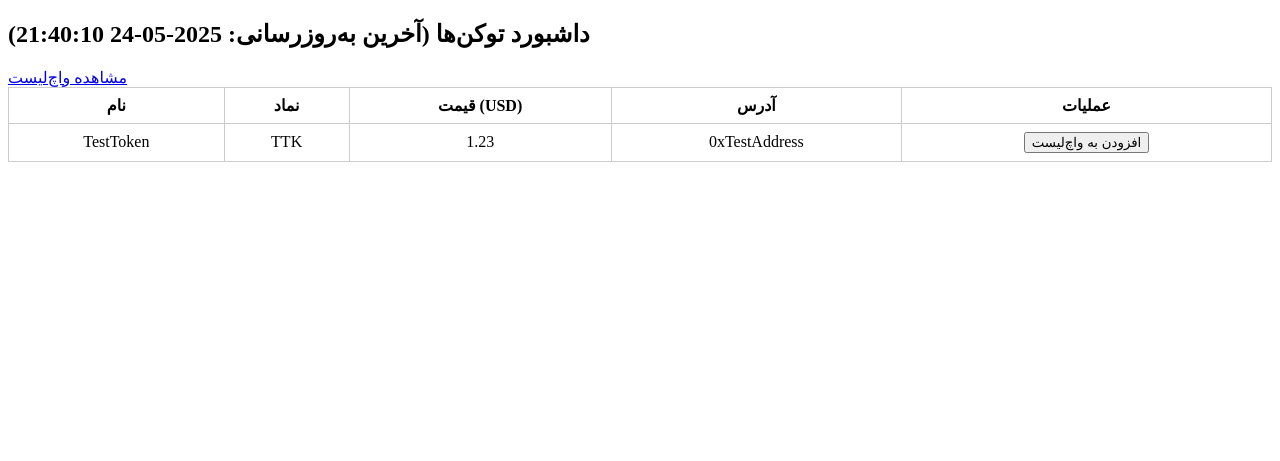
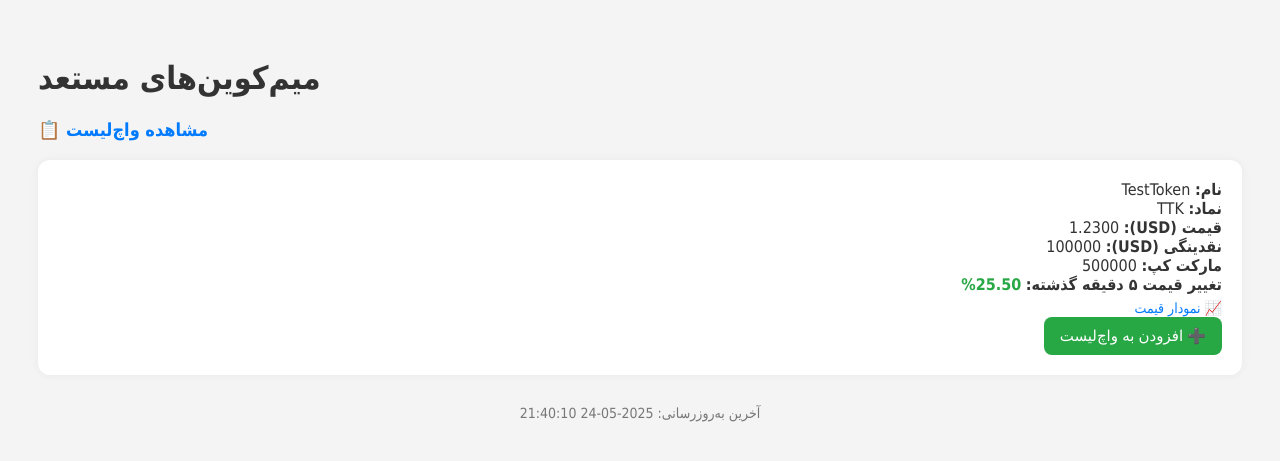
Before and after one commit to tmg1981/mim, a Flask app: page / in a window 1280 px wide. Shown: the top 461 px of the page. Run offline with Flask 3, Linux system fonts and the light colour scheme; data that the repository does not hold is empty.

Commit message:
اصلاح 13:18

```diff
--- a/app.py
+++ b/app.py
@@ -1,4 +1,4 @@
-from flask import Flask, render_template, request, jsonify
+from flask import Flask, render_template, request, redirect, url_for, jsonify
 import requests
 from datetime import datetime
 import pytz
@@ -7,21 +7,13 @@ import json
 
 app = Flask(__name__)
 
-# متغیرهای محیطی تلگرام
+# متغیرهای محیطی برای تلگرام
 TELEGRAM_BOT_TOKEN = os.getenv("TELEGRAM_BOT_TOKEN")
 TELEGRAM_CHAT_ID = os.getenv("TELEGRAM_CHAT_ID")
 
-FILTERS_FILE = "filters.json"
 WATCHLIST_FILE = "watchlist.json"
 
-def load_filters():
-    try:
-        with open(FILTERS_FILE, "r", encoding="utf-8") as f:
-            return json.load(f)
-    except Exception as e:
-        print("Error loading filters:", e)
-        return {}
-
+# بارگذاری واچ‌لیست از فایل
 def load_watchlist():
     try:
         with open(WATCHLIST_FILE, "r", encoding="utf-8") as f:
@@ -29,12 +21,63 @@ def load_watchlist():
     except:
         return set()
 
+# ذخیره واچ‌لیست در فایل
 def save_watchlist(watchlist):
     with open(WATCHLIST_FILE, "w", encoding="utf-8") as f:
-        json.dump(list(watchlist), f, ensure_ascii=False)
+        json.dump(list(watchlist), f, ensure_ascii=False, indent=2)
 
 watchlist = load_watchlist()
 
+# تابع نمونه برای گرفتن توکن‌ها از API DexScreener
+def get_tokens():
+    url = "https://api.dexscreener.com/latest/dex/tokens"
+    try:
+        response = requests.get(url)
+        data = response.json()
+        tokens = []
+        # یک مثال ساده برای نمونه (بسته به ساختار واقعی API ممکنه نیاز به اصلاح داشته باشه)
+        for item in data.get("pairs", []):
+            tokens.append({
+                "name": item.get("token0", {}).get("name", "نامشخص"),
+                "symbol": item.get("token0", {}).get("symbol", "???"),
+                "price_usd": float(item.get("priceUsd", 0)),
+                "liquidity_usd": float(item.get("liquidityUsd", 0)),
+                "market_cap": float(item.get("marketCap", 0)),
+                "price_change_5m": float(item.get("priceChange", 0)),
+                "address": item.get("token0", {}).get("address"),
+            })
+        # اضافه کردن توکن تستی برای اطمینان
+        tokens.insert(0, {
+            "name": "TestToken",
+            "symbol": "TTK",
+            "price_usd": 1.23,
+            "liquidity_usd": 100000,
+            "market_cap": 500000,
+            "price_change_5m": 25.5,
+            "address": "0xTestAddress"
+        })
+        return tokens
+    except Exception as e:
+        print(f"Error fetching tokens: {e}")
+        # بازگشت لیست خالی یا توکن تستی در صورت خطا
+        return [{
+            "name": "TestToken",
+            "symbol": "TTK",
+            "price_usd": 1.23,
+            "liquidity_usd": 100000,
+            "market_cap": 500000,
+            "price_change_5m": 25.5,
+            "address": "0xTestAddress"
+        }]
+
+# تبدیل زمان به ساعت محلی تهران
+def get_local_time():
+    local_tz = pytz.timezone("Asia/Tehran")
+    now_utc = datetime.utcnow()
+    now_local = now_utc.replace(tzinfo=pytz.utc).astimezone(local_tz)
+    return now_local.strftime("%Y-%m-%d %H:%M:%S")
+
+# تابع ارسال پیام به تلگرام با لاگ‌گذاری
 def send_telegram_message(message):
     if not TELEGRAM_BOT_TOKEN or not TELEGRAM_CHAT_ID:
         print("Telegram bot token or chat ID not set!")
@@ -46,133 +89,56 @@ def send_telegram_message(message):
         "parse_mode": "HTML"
     }
     try:
-        r = requests.post(url, data=payload)
-        if not r.ok:
-            print("Telegram API error:", r.text)
-        return r.ok
+        response = requests.post(url, data=payload)
+        if response.ok:
+            print("Telegram message sent successfully.")
+            return True
+        else:
+            print(f"Telegram API error: {response.status_code} {response.text}")
+            return False
     except Exception as e:
-        print("Exception sending telegram message:", e)
+        print(f"Error sending telegram message: {e}")
         return False
-
-def get_local_time():
-    local_tz = pytz.timezone("Asia/Tehran")
-    now_utc = datetime.utcnow()
-    now_local = now_utc.replace(tzinfo=pytz.utc).astimezone(local_tz)
-    return now_local.strftime("%Y-%m-%d %H:%M:%S")
-
-def get_tokens_from_dexscreener():
-    url = "https://api.dexscreener.io/latest/dex/tokens"
-    try:
-        response = requests.get(url)
-        data = response.json()
-        tokens_raw = data.get("tokens", [])
-    except Exception as e:
-        print("Error fetching from DexScreener:", e)
-        tokens_raw = []
-
-    tokens = []
-
-    for t in tokens_raw:
-        try:
-            token = {
-                "token_name": t.get("name") or "نامشخص",
-                "token_symbol": t.get("symbol") or "نامشخص",
-                "price_usd": float(t.get("priceUsd") or 0),
-                "liquidity": float(t.get("liquidityUsd") or 0),
-                "market_cap": float(t.get("marketCapUsd") or 0),
-                "price_change_5m": float(t.get("priceChange") or 0),
-                "address": t.get("address") or None,
-                "mint_count": t.get("mintCount") or 0,
-                "social_score": t.get("socialScore") or 0,
-                "watchlist_count": t.get("watchlistCount") or 0,
-                "liquidity_to_marketcap_ratio": (float(t.get("liquidityUsd") or 0) / float(t.get("marketCapUsd") or 1)) if t.get("marketCapUsd") else 0,
-                "volume_24h": float(t.get("volumeUsd") or 0),
-                "liquidity_locked": t.get("liquidityLocked", False),
-                "creator_token_count": t.get("creatorTokenCount") or 0
-            }
-            tokens.append(token)
-        except Exception as e:
-            print("Error parsing token:", e)
-            continue
-
-    # اضافه کردن توکن تستی
-    test_token = {
-        "token_name": "TestToken",
-        "token_symbol": "TTK",
-        "price_usd": 1.23,
-        "liquidity": 100000,
-        "market_cap": 500000,
-        "price_change_5m": 25.5,
-        "address": "0xTestAddress",
-        "mint_count": 1,
-        "social_score": 80,
-        "watchlist_count": 15,
-        "liquidity_to_marketcap_ratio": 0.2,
-        "volume_24h": 60000,
-        "liquidity_locked": True,
-        "creator_token_count": 3
-    }
-    tokens.insert(0, test_token)
-
-    return tokens
-
-def filter_tokens(tokens, filters):
-    filtered = []
-    for token in tokens:
-        if token["liquidity"] < filters.get("min_liquidity_usd", 0):
-            continue
-        if token["mint_count"] > filters.get("max_mint_count", 9999):
-            continue
-        if token["social_score"] < filters.get("min_social_score", 0):
-            continue
-        if token["watchlist_count"] < filters.get("min_watchlist_count", 0):
-            continue
-        if token["liquidity_to_marketcap_ratio"] > filters.get("max_liquidity_to_marketcap_ratio", 9999):
-            continue
-        if token["price_change_5m"] < filters.get("price_change_5m_threshold", -9999):
-            continue
-        if token["volume_24h"] < filters.get("min_volume_24h", 0):
-            continue
-        if filters.get("lock_liquidity_required", False) and not token["liquidity_locked"]:
-            continue
-        if token["creator_token_count"] < filters.get("creator_min_tokens", 0):
-            continue
-
-        filtered.append(token)
-    return filtered
 
 @app.route("/", methods=["GET"])
 def index():
-    filters = load_filters()
-    tokens = get_tokens_from_dexscreener()
-    tokens = filter_tokens(tokens, filters)
+    tokens = get_tokens()
     last_updated = get_local_time()
     return render_template("index.html", tokens=tokens, last_updated=last_updated)
 
-@app.route("/watchlist", methods=["POST"])
+@app.route("/watchlist", methods=["GET"])
+def show_watchlist():
+    tokens = get_tokens()
+    # فیلتر کردن توکن‌ها بر اساس واچ‌لیست
+    watched_tokens = [t for t in tokens if t.get("address") in watchlist]
+    last_updated = get_local_time()
+    return render_template("watchlist.html", tokens=watched_tokens, last_updated=last_updated)
+
+@app.route("/watchlist/add", methods=["POST"])
 def add_to_watchlist():
     data = request.get_json()
     address = data.get("address")
     if not address:
-        return jsonify({"status": "error", "message": "آدرس توکن ارسال نشده"}), 400
-
+        return jsonify({"status": "error", "message": "Address not provided"}), 400
     if address not in watchlist:
         watchlist.add(address)
         save_watchlist(watchlist)
-        message = f"توکن با آدرس <b>{address}</b> به واچ‌لیست اضافه شد."
+        message = f"توکن <b>{address}</b> به واچ‌لیست اضافه شد."
         send_telegram_message(message)
-        return jsonify({"status": "ok"})
-    else:
-        return jsonify({"status": "exists"})
+    return jsonify({"status": "ok"})
 
-@app.route("/watchlist", methods=["GET"])
-def show_watchlist():
-    filters = load_filters()
-    tokens = get_tokens_from_dexscreener()
-    tokens = filter_tokens(tokens, filters)
-    tokens_in_watchlist = [t for t in tokens if t["address"] in watchlist]
-    last_updated = get_local_time()
-    return render_template("watchlist.html", tokens=tokens_in_watchlist, last_updated=last_updated)
+@app.route("/watchlist/remove", methods=["POST"])
+def remove_from_watchlist():
+    data = request.get_json()
+    address = data.get("address")
+    if not address:
+        return jsonify({"status": "error", "message": "Address not provided"}), 400
+    if address in watchlist:
+        watchlist.remove(address)
+        save_watchlist(watchlist)
+        message = f"توکن <b>{address}</b> از واچ‌لیست حذف شد."
+        send_telegram_message(message)
+    return jsonify({"status": "ok"})
 
 if __name__ == "__main__":
-    app.run(host="0.0.0.0", port=10000)
+    app.run(host="0.0.0.0", port=10000, debug=True)
--- a/templates/index.html
+++ b/templates/index.html
@@ -2,62 +2,132 @@
 <html lang="fa">
 <head>
     <meta charset="UTF-8" />
-<title>داشبورد توکن‌ها</title>
+    <title>میم‌کوین‌های مستعد</title>
     <style>
-table {border-collapse: collapse; width: 100%;}
-th, td {border: 1px solid #ccc; padding: 8px; text-align: center;}
-button {cursor: pointer;}
+        body {
+            font-family: "Tahoma", sans-serif;
+            background-color: #f4f4f4;
+            padding: 30px;
+            color: #333;
+        }
+        .token {
+            background-color: #fff;
+            padding: 20px;
+            margin-bottom: 15px;
+            border-radius: 12px;
+            box-shadow: 0 0 10px rgba(0,0,0,0.05);
+            direction: rtl;
+        }
+        button {
+            padding: 10px 16px;
+            border: none;
+            background-color: #28a745;
+            color: white;
+            font-size: 15px;
+            border-radius: 8px;
+            cursor: pointer;
+            transition: background-color 0.3s ease;
+        }
+        button:hover {
+            background-color: #218838;
+        }
+        .timestamp {
+            font-size: 14px;
+            color: #777;
+            margin-top: 30px;
+            text-align: center;
+        }
+        .price-change {
+            font-weight: bold;
+        }
+        .price-positive {
+            color: #28a745;
+        }
+        .price-negative {
+            color: #dc3545;
+        }
+        .chart-link {
+            display: inline-block;
+            margin-top: 6px;
+            font-size: 14px;
+            text-decoration: none;
+            color: #007bff;
+        }
+        .chart-link:hover {
+            text-decoration: underline;
+        }
+        .msg {
+            color: green;
+            margin-top: 8px;
+            font-size: 14px;
+            display: none;
+        }
+        .watchlist-link {
+            display: block;
+            margin-bottom: 20px;
+            font-size: 18px;
+            text-decoration: none;
+            color: #007bff;
+            font-weight: bold;
+        }
+        .watchlist-link:hover {
+            text-decoration: underline;
+        }
     </style>
 </head>
 <body>
+    <h1>میم‌کوین‌های مستعد</h1>
+    <a href="{{ url_for('show_watchlist') }}" class="watchlist-link">📋 مشاهده واچ‌لیست</a>
 
-<h2>داشبورد توکن‌ها (آخرین به‌روزرسانی: {{ last_updated }})</h2>
+    {% for token in tokens %}
+    <div class="token">
+        <div><strong>نام:</strong> {{ token.name }}</div>
+        <div><strong>نماد:</strong> {{ token.symbol }}</div>
+        <div><strong>قیمت (USD):</strong> {{ "%.4f"|format(token.price_usd) }}</div>
+        <div><strong>نقدینگی (USD):</strong> {{ "%.0f"|format(token.liquidity_usd) }}</div>
+        <div><strong>مارکت کپ:</strong> {{ "%.0f"|format(token.market_cap) }}</div>
+        <div>
+            <strong>تغییر قیمت ۵ دقیقه گذشته:</strong>
+            <span class="price-change {% if token.price_change_5m >= 0 %}price-positive{% else %}price-negative{% endif %}">
+                {{ "%.2f"|format(token.price_change_5m) }}%
+            </span>
+        </div>
+        <div>
+            <a href="https://dexscreener.com/ethereum/{{ token.address }}" target="_blank" class="chart-link">📈 نمودار قیمت</a>
+        </div>
+        <button onclick="addToWatchlist('{{ token.address }}', this)">➕ افزودن به واچ‌لیست</button>
+        <div class="msg" id="msg-{{ token.address }}"></div>
+    </div>
+    {% endfor %}
 
-<a href="/watchlist">مشاهده واچ‌لیست</a>
-
-<table>
-  <thead>
-    <tr>
-      <th>نام</th>
-      <th>نماد</th>
-      <th>قیمت (USD)</th>
-      <th>آدرس</th>
-      <th>عملیات</th>
-    </tr>
-  </thead>
-  <tbody>
-    {% for token in tokens %}
-    <tr>
-      <td>{{ token.token_name }}</td>
-      <td>{{ token.token_symbol }}</td>
-      <td>{{ token.price_usd | round(4) }}</td>
-      <td>{{ token.address }}</td>
-      <td>
-        <button onclick="addToWatchlist('{{ token.address }}')">افزودن به واچ‌لیست</button>
-      </td>
-    </tr>
-    {% endfor %}
-  </tbody>
-</table>
+    <div class="timestamp">آخرین به‌روزرسانی: {{ last_updated }}</div>
 
 <script>
-function addToWatchlist(address) {
-  fetch("/watchlist", {
+async function addToWatchlist(address, btn) {
+    btn.disabled = true;
+    btn.textContent = "در حال افزودن...";
+    try {
+        const res = await fetch("/watchlist/add", {
             method: "POST",
-    headers: { "Content-Type": "application/json" },
-    body: JSON.stringify({ address: address })
-  })
-  .then(res => res.json())
-  .then(data => {
+            headers: {"Content-Type": "application/json"},
+            body: JSON.stringify({address: address})
+        });
+        const data = await res.json();
         if (data.status === "ok") {
-      alert("توکن به واچ‌لیست اضافه شد.");
-    } else if(data.status === "exists") {
-      alert("توکن قبلا در واچ‌لیست هست.");
+            const msgDiv = document.getElementById("msg-" + address);
+            msgDiv.textContent = "به واچ‌لیست اضافه شد!";
+            msgDiv.style.display = "block";
+            btn.style.display = "none";
         } else {
-      alert("خطا در اضافه کردن.");
+            alert("خطا در افزودن به واچ‌لیست: " + data.message);
+            btn.disabled = false;
+            btn.textContent = "➕ افزودن به واچ‌لیست";
         }
-  })
-  .catch(() => alert("خطا در ارتباط با سرور."));
+    } catch (err) {
+        alert("خطا در ارسال درخواست");
+        btn.disabled = false;
+        btn.textContent = "➕ افزودن به واچ‌لیست";
+    }
 }
 </script>
 
```
Also changed, not shown: templates/watchlist.html (+88 -31 lines). Lines whose indentation alone changed are shown as unchanged.
